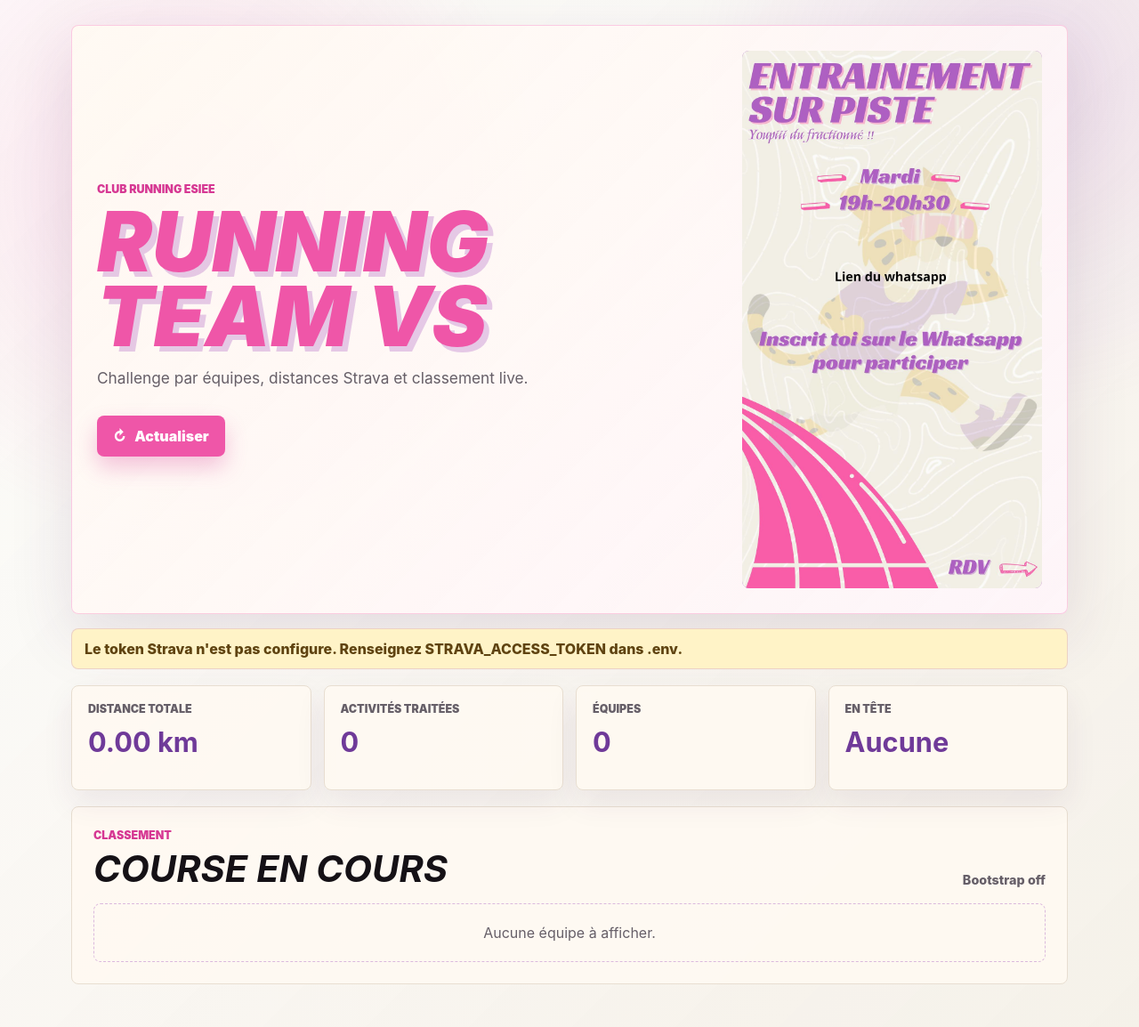
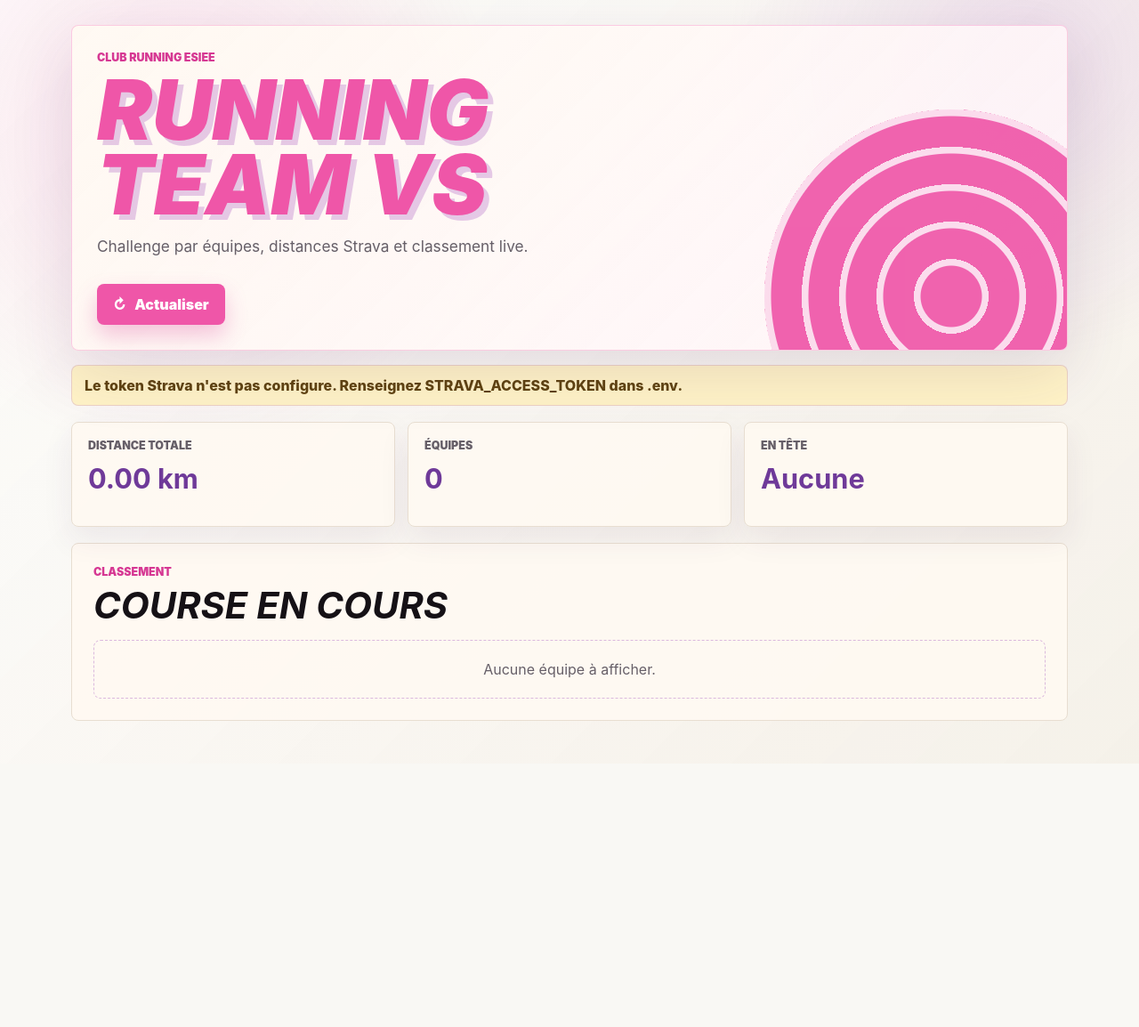
Before and after one commit to theodtl/running_team_vs, a Flask app: page / in a window 1280 px wide. Shown: the whole page at 89% size. After the commit the page ends 810 px from the top, so only its background shows below. Run offline with Flask 3, Linux system fonts and the light colour scheme.

Commit message:
Simplify dashboard public UI

```diff
--- a/web/static/styles.css
+++ b/web/static/styles.css
@@ -46,11 +46,8 @@ body::before {
 }
 
 .hero {
-  display: grid;
-  grid-template-columns: minmax(0, 1.35fr) minmax(280px, 0.65fr);
-  gap: 24px;
-  align-items: stretch;
-  min-height: 340px;
+  position: relative;
+  min-height: 300px;
   padding: 28px;
   overflow: hidden;
   border: 1px solid rgba(239, 86, 168, 0.28);
@@ -59,10 +56,28 @@ body::before {
   box-shadow: 0 24px 70px rgba(78, 40, 92, 0.13);
 }
 
+.hero::after {
+  position: absolute;
+  right: -80px;
+  bottom: -150px;
+  width: 420px;
+  height: 420px;
+  border-radius: 50%;
+  content: "";
+  background:
+    repeating-radial-gradient(circle, transparent 0 34px, rgba(255, 255, 255, 0.78) 35px 42px),
+    var(--pink);
+  transform: rotate(-14deg);
+  opacity: 0.92;
+}
+
 .hero-copy {
+  position: relative;
+  z-index: 1;
   display: flex;
   flex-direction: column;
   justify-content: center;
+  min-height: 244px;
 }
 
 .eyebrow {
@@ -127,27 +142,10 @@ h1 {
   background: var(--pink-deep);
 }
 
-.updated,
-.mode {
+.updated {
   color: var(--muted);
   font-size: 0.9rem;
   font-weight: 800;
-}
-
-.hero-visual {
-  min-height: 280px;
-  overflow: hidden;
-  border-radius: 8px;
-  background: var(--violet);
-  box-shadow: inset 0 0 0 1px rgba(255, 255, 255, 0.25);
-}
-
-.hero-visual img {
-  width: 100%;
-  height: 100%;
-  object-fit: cover;
-  object-position: 50% 62%;
-  filter: saturate(1.05) contrast(0.98);
 }
 
 .flash-list {
@@ -165,7 +163,7 @@ h1 {
 
 .metrics {
   display: grid;
-  grid-template-columns: repeat(4, minmax(0, 1fr));
+  grid-template-columns: repeat(3, minmax(0, 1fr));
   gap: 14px;
   margin: 18px 0;
 }
@@ -297,17 +295,12 @@ h1 {
 }
 
 @media (max-width: 860px) {
-  .hero,
   .metrics {
     grid-template-columns: 1fr;
   }
 
   .hero {
     padding: 20px;
-  }
-
-  .hero-visual {
-    min-height: 220px;
   }
 }
 
--- a/web/templates/ranking.html
+++ b/web/templates/ranking.html
@@ -23,9 +23,6 @@
             {% endif %}
           </div>
         </div>
-        <div class="hero-visual" aria-hidden="true">
-          <img src="static/story-track.jpg" alt="" />
-        </div>
       </header>
 
       {% with messages = get_flashed_messages(with_categories=true) %}
@@ -45,10 +42,6 @@
             <strong>{{ "{:.2f}".format(total_distance_km) }} km</strong>
           </article>
           <article class="metric-card">
-            <span class="metric-label">Activités traitées</span>
-            <strong>{{ activities }}</strong>
-          </article>
-          <article class="metric-card">
             <span class="metric-label">Équipes</span>
             <strong>{{ team_count }}</strong>
           </article>
@@ -64,7 +57,6 @@
               <p class="eyebrow">Classement</p>
               <h2>Course en cours</h2>
             </div>
-            <span class="mode">Bootstrap {{ 'on' if bootstrap else 'off' }}</span>
           </div>
 
           <div class="team-list">
```
Also changed, not shown: tests/test_static_build.py (+4 -2 lines), web/static/story-track.jpg (deleted).
